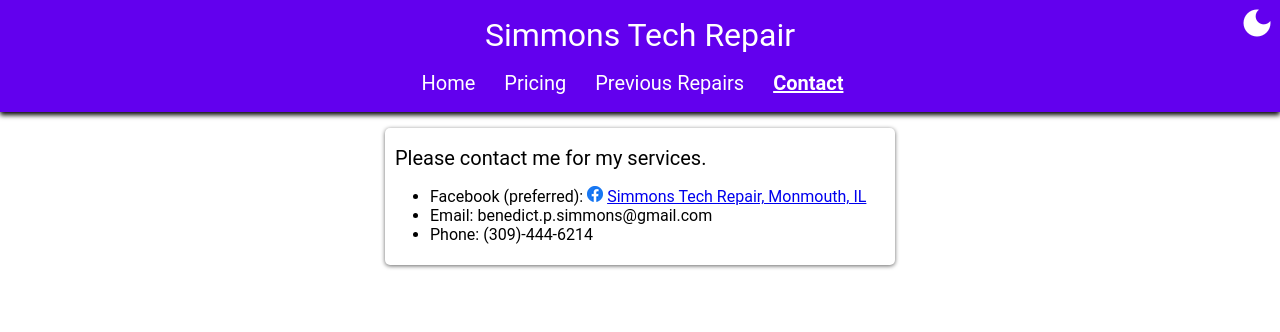
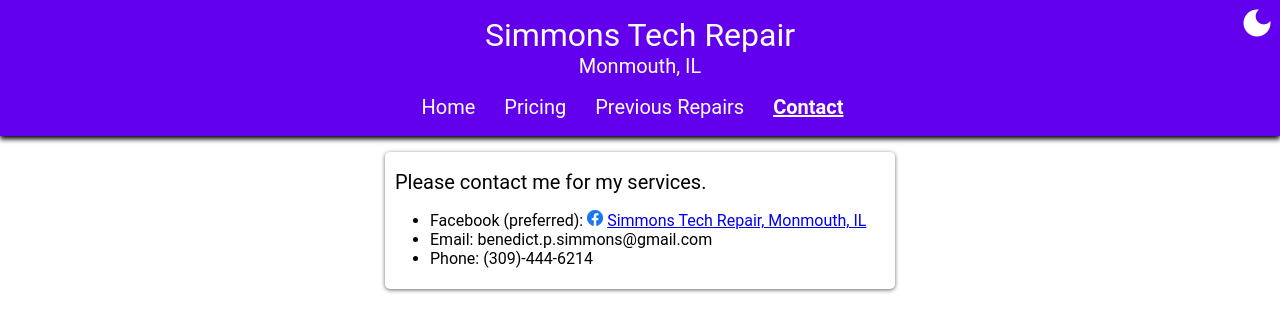
Before and after one commit to LinuxSBC/LinuxSBC.github.io, a PHP site: page /simmons-tech-repair/contact.html in a window 1280 px wide. Shown: the top 332 px of the page. Run offline with PHP 8.4, Linux system fonts and the light colour scheme.

Commit message:
Add subtitle with city

```diff
--- a/simmons-tech-repair/contact.html
+++ b/simmons-tech-repair/contact.html
@@ -56,6 +56,7 @@
         <div id="heading">
             <h1>Simmons Tech Repair</h1>
             <button onclick="toggleTheme()" title="Switch theme" id="modeSwitchButton"></button>
+            <h2 id="subtitle">Monmouth, IL</h2>
             <h2 id="home" class="pages"><a href="index.html">Home</a></h2>
             <h2 id="pricing" class="pages"><a href="pricing.html">Pricing</a></h2>
             <h2 id="repairs" class="pages"><a href="repairs.html">Previous Repairs</a></h2>
--- a/simmons-tech-repair/pricing.html
+++ b/simmons-tech-repair/pricing.html
@@ -60,6 +60,7 @@ This website is a page for my small phone repair business. I have removed all pe
         <div id="heading">
             <h1>Simmons Tech Repair</h1>
             <button onclick="toggleTheme()" title="Switch theme" id="modeSwitchButton"></button>
+            <h2 id="subtitle">Monmouth, IL</h2>
             <h2 id="home" class="pages"><a href="index.html">Home</a></h2>
             <h2 id="pricing" class="pages"><a href="pricing.html">Pricing</a></h2>
             <h2 id="repairs" class="pages"><a href="repairs.html">Previous Repairs</a></h2>
--- a/simmons-tech-repair/repairs.html
+++ b/simmons-tech-repair/repairs.html
@@ -60,6 +60,7 @@ This website is a page for my small phone repair business. I have removed all pe
         <div id="heading">
             <h1>Simmons Tech Repair</h1>
             <button onclick="toggleTheme()" title="Switch theme" id="modeSwitchButton"></button>
+            <h2 id="subtitle">Monmouth, IL</h2>
             <h2 id="home" class="pages"><a href="index.html">Home</a></h2>
             <h2 id="pricing" class="pages"><a href="pricing.html">Pricing</a></h2>
             <h2 id="repairs" class="pages"><a href="repairs.html">Previous Repairs</a></h2>
--- a/simmons-tech-repair/styles-dark.css
+++ b/simmons-tech-repair/styles-dark.css
@@ -29,6 +29,9 @@ h2 {
     margin-left: 5px;
     font-weight: normal;
     font-size: 20px;
+}
+#subtitle {
+    margin: 0;
 }
 a {
     color: #BB86FC; /*This is a Material Design color and purple is my favorite color so I chose it.*/
--- a/simmons-tech-repair/styles.css
+++ b/simmons-tech-repair/styles.css
@@ -30,6 +30,7 @@ h2 {
     font-size: 20px;
 }
 #subtitle {
+    margin: 0;
 }
 .body-segment {
     box-shadow: 0 1px 4px rgba(0, 0, 0, 0.6); /*This shadow allows for perceived depth in the website.*/
```
